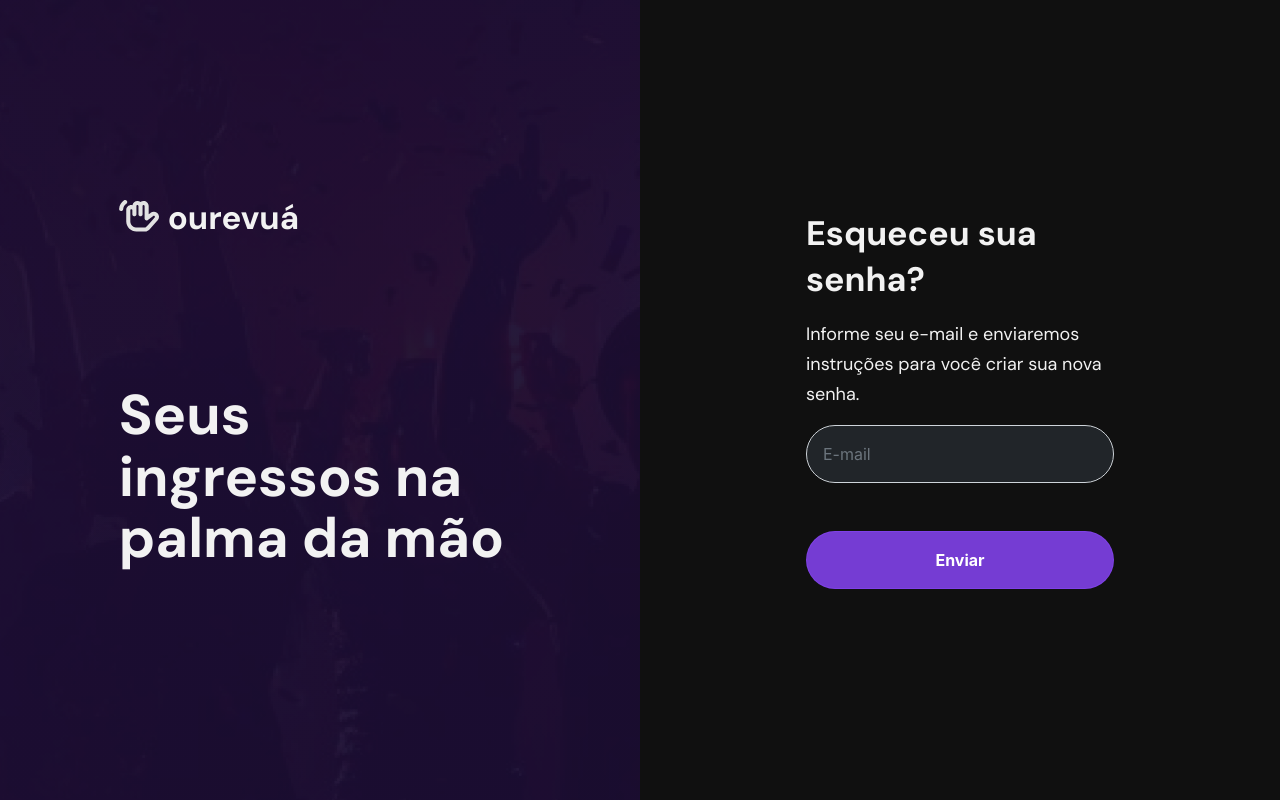
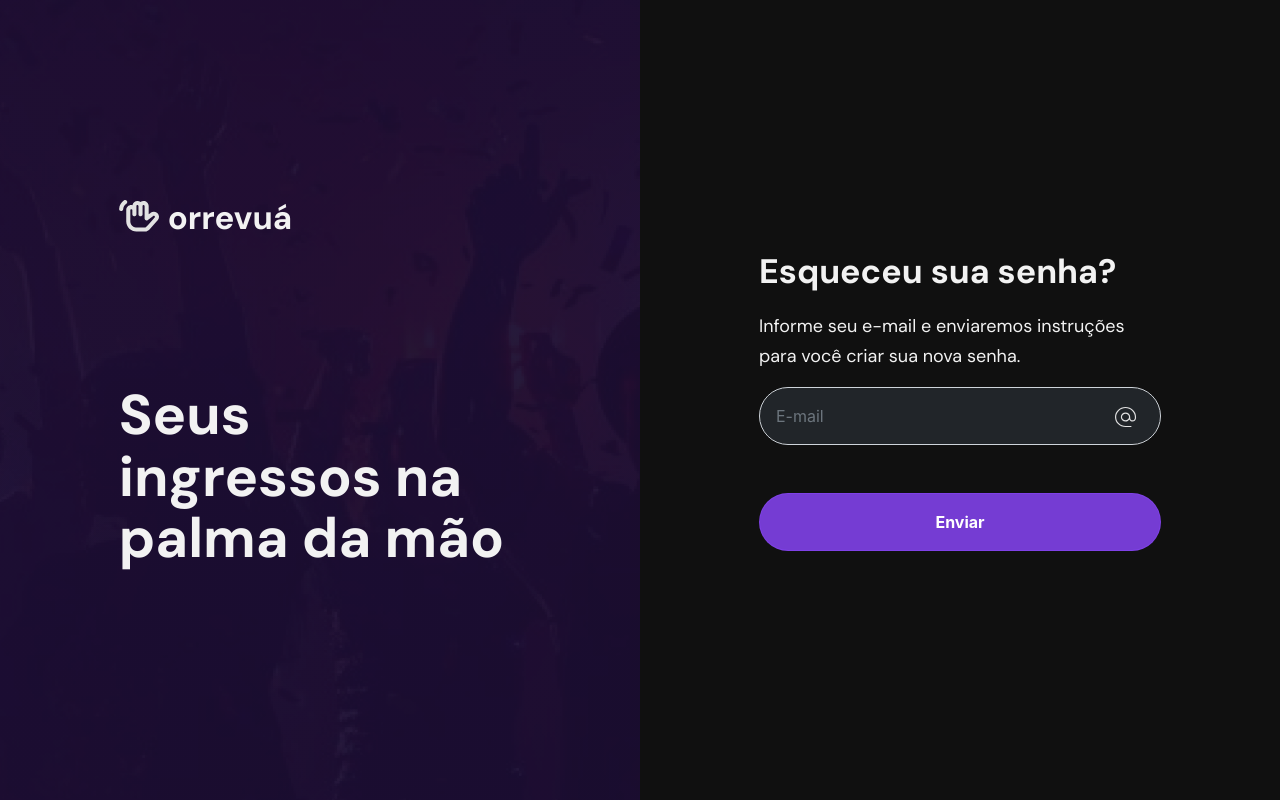
Before and after one commit to VerasThiago/orrevua, a React (Create React App) app in the folder web/: page /forgot_password in a window 1280 px wide. Built offline with nearby package versions, Linux system fonts and the light colour scheme; no server answers.

Commit message:
fixed forgot password page layout

```diff
--- /dev/null
+++ b/web/src/components/leftLoginBar.js
@@ -0,0 +1,17 @@
+import { ReactComponent as IconMenu } from '../images/logo.svg';
+
+export default function LeftLoginBar() {
+  return (
+    <div className="col-lg-6 col-md-12 d-flex flex-column justify-content-center header">
+      <div className="row justify-content-center h-50">
+        <div className="col-md-8 col-lg-8 d-flex flex-column justify-content-between">
+          <div className="d-flex">
+            <IconMenu className="me-2" />
+            <p className="header-title">orrevuá</p>
+          </div>
+          <p className="title-login h-50">Seus ingressos na palma da mão</p>
+        </div>
+      </div>
+    </div>
+  );
+}
--- a/web/src/pages/forgotPassword/index.js
+++ b/web/src/pages/forgotPassword/index.js
@@ -1,7 +1,9 @@
 import React from 'react';
-import { ReactComponent as IconMenu } from '../../images/logo.svg';
+import { ReactComponent as IconEmail } from '../../images/alternate_email.svg';
 import { apiRequest } from '../../services/api';
 import alertMessage from '../../components/alertMessage';
+import InputIcon from '../../components/inputIcon';
+import LeftLoginBar from '../../components/leftLoginBar';
 
 export default function Login() {
   const onFinish = async (event) => {
@@ -24,41 +26,40 @@ export default function Login() {
 
   return (
     <div className="row vh-100 m-0">
-      <div className="col-lg-6 col-md-12 d-flex flex-column justify-content-center header">
-        <div className="row justify-content-center h-50">
-          <div className="col-md-8 col-lg-8 d-flex flex-column justify-content-between">
-            <div className="d-flex">
-              <IconMenu className="me-2" />
-              <p className="header-title">ourevuá</p>
-            </div>
-            <p className="title-login h-50">Seus ingressos na palma da mão</p>
-          </div>
-        </div>
-      </div>
+      <LeftLoginBar />
       <div className="col-lg-6 col-md-12 bg-secondary d-flex flex-column align-items-center justify-content-center">
-        <div className="col-md-6">
+        <div className="px-4" style={{ maxWidth: '450px' }}>
+          <div>
             <p className="login-title-forms">Esqueceu sua senha?</p>
           </div>
-        <div className="col-md-6">
+          <div>
             <p className="login-greeting-forms">
               Informe seu e-mail e enviaremos instruções para você criar sua nova senha.
             </p>
           </div>
-        <div className="col-md-6">
+          <div>
             <form id="forgot_password" onSubmit={onFinish}>
-            <input
+              <div>
+                <InputIcon
                   id="email"
                   name="email"
                   type="email"
                   className="form-control text-white rounded-pill p-3 bg-dark"
                   aria-describedby="email"
                   placeholder="E-mail"
+                  icon={<IconEmail />}
                 />
+              </div>
 
-            <button type="submit" className="btn btn-primary w-100 rounded-pill py-3 mt-5 fw-bold">
+              <div>
+                <button
+                  type="submit"
+                  className="btn btn-primary w-100 rounded-pill py-3 mt-5 fw-bold">
                   Enviar
                 </button>
+              </div>
             </form>
+          </div>
         </div>
       </div>
     </div>
--- a/web/src/pages/login/index.js
+++ b/web/src/pages/login/index.js
@@ -3,7 +3,7 @@ import { LockOutlined, UserOutlined } from '@ant-design/icons';
 import { Form, Input } from 'antd';
 import { useNavigate, useLocation } from 'react-router-dom';
 import { AuthContext } from '../../App';
-import { ReactComponent as IconMenu } from '../../images/logo.svg';
+import LeftLoginBar from '../../components/leftLoginBar';
 
 export default function Login() {
   const navigate = useNavigate();
@@ -17,17 +17,7 @@ export default function Login() {
 
   return (
     <div className="row vh-100 m-0">
-      <div className="col-lg-6 col-md-12 d-flex flex-column justify-content-center header">
-        <div className="row justify-content-center h-50">
-          <div className="col-md-8 col-lg-8 d-flex flex-column justify-content-between">
-            <div className="d-flex">
-              <IconMenu className="me-2" />
-              <p className="header-title">ourevuá</p>
-            </div>
-            <p className="title-login h-50">Seus ingressos na palma da mão</p>
-          </div>
-        </div>
-      </div>
+      <LeftLoginBar />
       <div className="col-lg-6 col-md-12 bg-secondary d-flex flex-column align-items-center justify-content-center">
         <div className="col-md-6">
           <p className="login-title-forms">Entrar</p>
```
Also changed, not shown: web/src/images/alternate_email.svg (added). Lines whose indentation alone changed are shown as unchanged.
